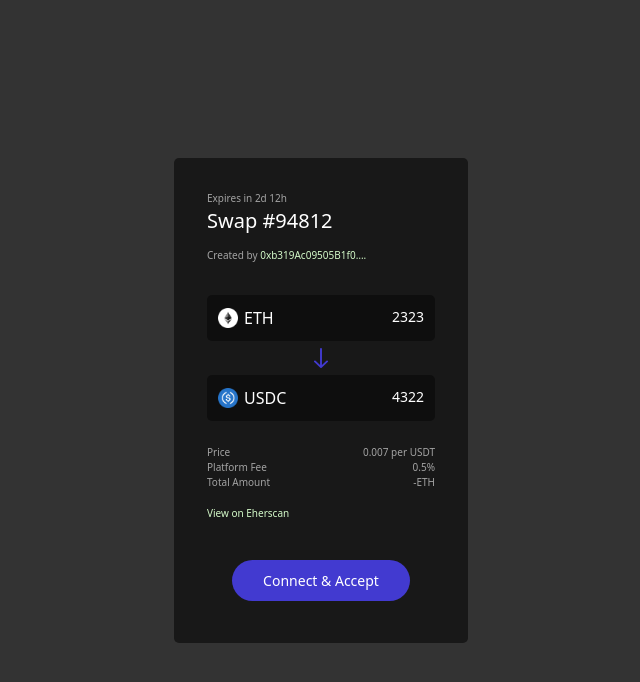
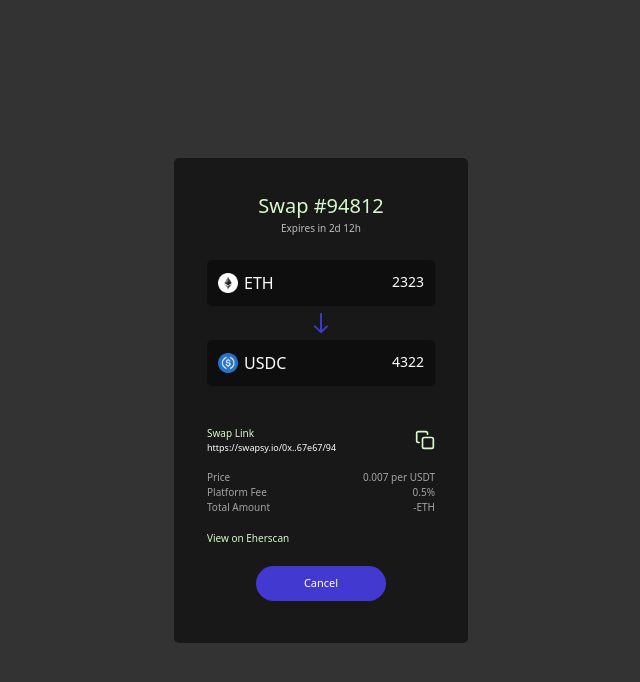
Before and after one commit to harisalkarni/swapsy-test, a React (Create React App) app: page / in a window 1280 px wide. Shown: the top 682 px of the page, without its empty margins (319-959 px from the left). Built offline with nearby package versions, Linux system fonts and the light colour scheme.

Commit message:
add swap link

```diff
--- /dev/null
+++ b/src/atom/BottomInfo.tsx
@@ -0,0 +1,22 @@
+const BottomInfo = () => {
+  return (
+    <div>
+      <div className="text-white opacity-60 flex flex-row justify-between text-[10px]">
+        <div>Price</div>
+        <div>0.007 per USDT</div>
+      </div>
+      <div className="text-white opacity-60 flex flex-row justify-between text-[10px]">
+        <div>Platform Fee</div>
+        <div>0.5%</div>
+      </div>
+      <div className="text-white opacity-60 flex flex-row justify-between text-[10px]">
+        <div>Total Amount</div>
+        <div>-ETH</div>
+      </div>
+      <div className="text-tea-green text-[10px] mt-[16px]">
+        View on Eherscan
+      </div>
+    </div>
+  );
+};
+export default BottomInfo;
--- /dev/null
+++ b/src/molecule/SwapLink.tsx
@@ -0,0 +1,49 @@
+import SwapConnect from "../atom/SwapConnect";
+import BottomInfo from "../atom/BottomInfo";
+import { FiCopy } from "react-icons/fi";
+
+const SwapLink = () => {
+  const ExampleSwap = {
+    tokenFrom: "ETH",
+    amountFrom: 2323,
+    tokenTo: "USDC",
+    amountTo: 4322,
+  };
+
+  return (
+    <div
+      className={`w-[294px] h-[485px]  rounded-[5px] pt-[33px] px-[33px] relative bg-erie-black `}
+    >
+      <div className="flex flex-col items-center mb-[24px]">
+        <div className="text-[20px] text-tea-green">Swap #94812</div>
+        <div className="text-white opacity-70 text-[10px]">
+          Expires in 2d 12h
+        </div>
+      </div>
+
+      <SwapConnect swap={ExampleSwap} />
+
+      <div className="mt-[40px] flex flex-row justify-between items-center">
+        <div>
+          <div className="text-[10px] text-tea-green">Swap Link</div>
+          <div className="text-[9px] text-white">
+            https://swapsy.io/0x..67e67/94
+          </div>
+        </div>
+        <FiCopy color={"#DBF9CD"} size={20} />
+      </div>
+
+      <div className="mt-[16px]">
+        <BottomInfo />
+      </div>
+
+      <div className="absolute bottom-[42px] flex flex-row justify-center w-full left-0 right-0">
+        <button className="bg-ocean-blue text-white text-[11px] py-[9px] px-[48px] rounded-full">
+          Cancel
+        </button>
+      </div>
+    </div>
+  );
+};
+
+export default SwapLink;
--- a/src/molecule/SwapScreen.tsx
+++ b/src/molecule/SwapScreen.tsx
@@ -1,5 +1,5 @@
-import { stat } from "fs";
 import SwapConnect from "../atom/SwapConnect";
+import BottomInfo from "../atom/BottomInfo";
 
 interface SwapConnectProps {
   status?: string;
@@ -23,31 +23,19 @@ const SwapScreen = ({ status }: SwapConnectProps) => {
           <span>Completed</span>
         </div>
       )}
-
       <div className="text-white opacity-60 text-[10px]">Expires in 2d 12h</div>
       <div className="text-[20px] text-white mb-[12px]">Swap #94812</div>
-      <div className="text-white text-[10px] mb-[32px]">
-        <span className="text-white opacity-60">Created by </span>
-        <span className="text-tea-green truncate">0xb319Ac09505B1f0….</span>
+      <div className="text-white text-[10px] mb-[32px] flex flex-row">
+        <div>
+          <span className="text-white opacity-60">Created by </span>
+          <span className="text-tea-green truncate">0xb319Ac09505B1f0….</span>
+        </div>
       </div>
       <SwapConnect swap={ExampleSwap} />
       <div className="mt-[24px]">
-        <div className="text-white opacity-60 flex flex-row justify-between text-[10px]">
-          <div>Price</div>
-          <div>0.007 per USDT</div>
-        </div>
-        <div className="text-white opacity-60 flex flex-row justify-between text-[10px]">
-          <div>Platform Fee</div>
-          <div>0.5%</div>
-        </div>
-        <div className="text-white opacity-60 flex flex-row justify-between text-[10px]">
-          <div>Total Amount</div>
-          <div>-ETH</div>
-        </div>
-        <div className="text-tea-green text-[10px] mt-[16px]">
-          View on Eherscan
-        </div>
+        <BottomInfo />
       </div>
+
       {status === "default" && (
         <div className="absolute bottom-[42px] flex flex-row justify-center w-full left-0 right-0">
           <button className="bg-ocean-blue text-white text-[14px] py-[10px] px-[31px] rounded-full">
--- a/src/organism/index.tsx
+++ b/src/organism/index.tsx
@@ -1,12 +1,13 @@
 // import SelectWallet from "../molecule/SelectWallet";
-import ConnectWallet from "../molecule/ConnectWallet";
-import WrongNetwork from "../atom/WrongNetwork";
-import Swap from "../molecule/Swap";
-import SwapScreen from "../molecule/SwapScreen";
+// import ConnectWallet from "../molecule/ConnectWallet";
+// import WrongNetwork from "../atom/WrongNetwork";
+// import Swap from "../molecule/Swap";
+// import SwapScreen from "../molecule/SwapScreen";
+import SwapLink from "../molecule/SwapLink";
 const HomePage = () => {
   return (
     <div className="flex flex-1 bg-black bg-opacity-80 min-h-screen justify-center items-center">
-      <SwapScreen status="default" />
+      <SwapLink />
     </div>
   );
 };
```
